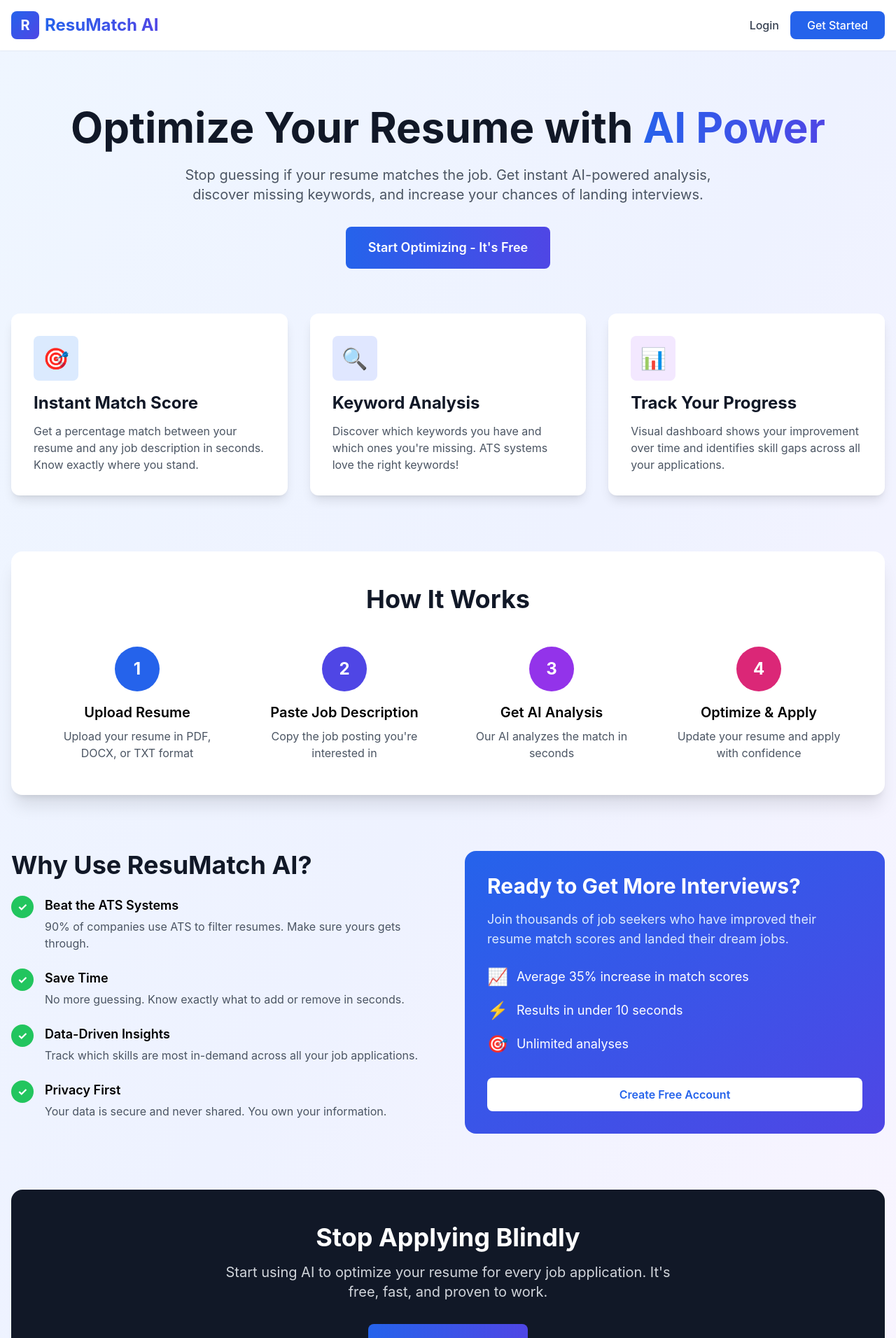
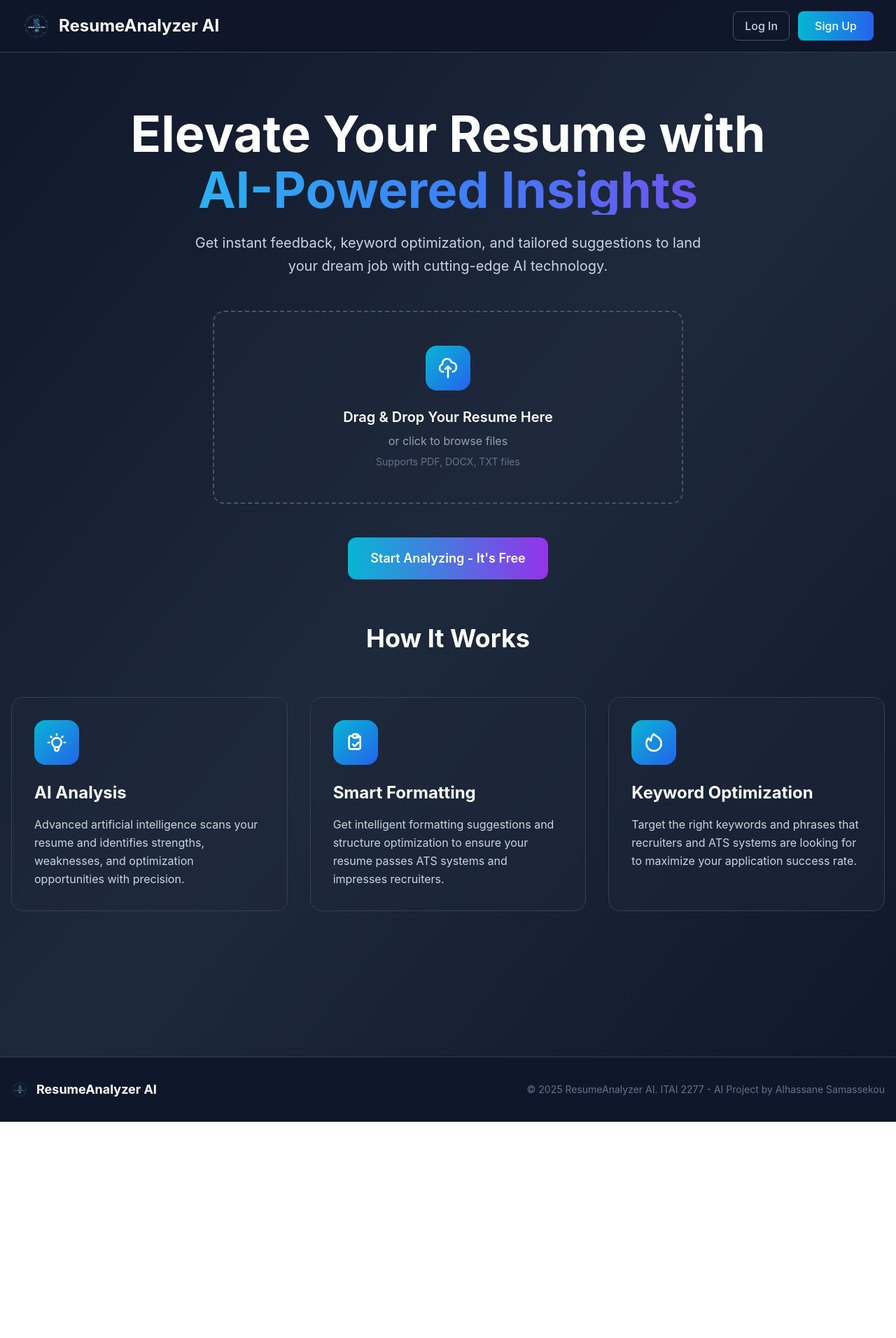
Before and after one commit to asamassekou10/resumatch-ai, a React (Create React App) app in the folder frontend/: page / in a window 1280 px wide. Shown: the top 1912 px of the page at 70% size. After the commit the page ends 1603 px from the top, so only its background shows below. Built offline with nearby package versions, Linux system fonts and the light colour scheme.

Commit message:
WIP: local changes before pulling

```diff
--- a/frontend/public/index.html
+++ b/frontend/public/index.html
@@ -4,10 +4,10 @@
     <meta charset="utf-8" />
     <link rel="icon" href="%PUBLIC_URL%/favicon.ico" />
     <meta name="viewport" content="width=device-width, initial-scale=1" />
-    <meta name="theme-color" content="#000000" />
+    <meta name="theme-color" content="#2563eb" />
     <meta
       name="description"
-      content="Web site created using create-react-app"
+      content="ResumeAnalyzer AI - Professional resume analysis and optimization platform powered by artificial intelligence"
     />
     <link rel="apple-touch-icon" href="%PUBLIC_URL%/logo192.png" />
     <!--
@@ -27,7 +27,7 @@
           <!-- Tailwind CSS CDN -->
     <script src="https://cdn.tailwindcss.com"></script>
 
-    <title>React App</title>
+    <title>ResumeAnalyzer AI - Professional Resume Optimization</title>
   </head>
   <body>
     <noscript>You need to enable JavaScript to run this app.</noscript>
--- a/frontend/src/App.jsx
+++ b/frontend/src/App.jsx
@@ -20,6 +20,7 @@
   const [optimizedResume, setOptimizedResume] = useState(null);
   const [coverLetter, setCoverLetter] = useState(null);
   const [generatingAI, setGeneratingAI] = useState(false);
+  const [landingResumeFile, setLandingResumeFile] = useState(null);
 
   useEffect(() => {
     if (token) {
@@ -225,30 +226,34 @@
 
   if (view === 'landing') {
     return (
-      <div className="min-h-screen bg-gradient-to-br from-blue-50 via-indigo-50 to-purple-50">
+      <div className="min-h-screen bg-gradient-to-br from-slate-900 via-slate-800 to-slate-900">
         {/* Navigation */}
-        <nav className="bg-white shadow-sm">
-          <div className="max-w-7xl mx-auto px-4 py-4 flex justify-between items-center">
-            <div className="flex items-center gap-2">
-              <div className="w-10 h-10 bg-gradient-to-br from-blue-600 to-indigo-600 rounded-lg flex items-center justify-center">
-                <span className="text-white font-bold text-xl">R</span>
-              </div>
-              <h1 className="text-2xl font-bold bg-gradient-to-r from-blue-600 to-indigo-600 bg-clip-text text-transparent">
-                ResuMatch AI
+        <nav className="bg-slate-900/95 backdrop-blur-sm border-b border-slate-700 sticky top-0 z-50">
+          <div className="max-w-7xl mx-auto px-4 sm:px-6 lg:px-8 py-4 flex justify-between items-center">
+            <div className="flex items-center gap-3">
+              <img
+                src="/logo192.png"
+                alt="ResumeAnalyzer AI Logo"
+                className="w-8 h-8 sm:w-10 sm:h-10 object-contain"
+              />
+              <h1 className="text-xl sm:text-2xl font-bold text-white">
+                ResumeAnalyzer AI
               </h1>
             </div>
-            <div className="flex gap-4">
+
+
+            <div className="flex gap-3">
               <button
                 onClick={() => setView('login')}
-                className="text-gray-700 hover:text-blue-600 transition font-medium"
+                className="border border-slate-600 text-slate-300 hover:border-cyan-400 hover:text-cyan-400 transition px-4 py-2 rounded-lg font-medium"
               >
-                Login
+                Log In
               </button>
               <button
                 onClick={() => setView('register')}
-                className="bg-blue-600 text-white px-6 py-2 rounded-lg hover:bg-blue-700 transition font-medium"
+                className="bg-gradient-to-r from-cyan-500 to-blue-600 hover:from-cyan-400 hover:to-blue-500 text-white px-6 py-2 rounded-lg font-medium transition shadow-lg hover:shadow-cyan-500/25"
               >
-                Get Started
+                Sign Up
               </button>
             </div>
           </div>
@@ -257,192 +262,145 @@
         {/* Hero Section */}
         <div className="max-w-7xl mx-auto px-4 py-20">
           <div className="text-center mb-16">
-            <h2 className="text-5xl md:text-6xl font-bold text-gray-900 mb-6">
-              Optimize Your Resume with
-              <span className="bg-gradient-to-r from-blue-600 to-indigo-600 bg-clip-text text-transparent"> AI Power</span>
-            </h2>
-            <p className="text-xl text-gray-600 mb-8 max-w-3xl mx-auto">
-              Stop guessing if your resume matches the job. Get instant AI-powered analysis,
-              discover missing keywords, and increase your chances of landing interviews.
+            <h1 className="text-5xl md:text-7xl font-bold text-white mb-6 leading-tight">
+              Elevate Your Resume with
+              <span className="bg-gradient-to-r from-cyan-400 via-blue-500 to-purple-600 bg-clip-text text-transparent block mt-2">
+                AI-Powered Insights
+              </span>
+            </h1>
+            <p className="text-xl text-slate-300 mb-12 max-w-3xl mx-auto leading-relaxed">
+              Get instant feedback, keyword optimization, and tailored suggestions to land your dream job with cutting-edge AI technology.
             </p>
+
+            {/* Drag & Drop Upload Area */}
+            <div className="max-w-2xl mx-auto mb-12">
+              <div
+                className="border-2 border-dashed border-slate-600 bg-slate-800/50 backdrop-blur-sm rounded-2xl p-12 hover:border-cyan-400 hover:bg-slate-800/70 transition-all duration-300 group cursor-pointer"
+                onClick={() => document.getElementById('landing-file-input').click()}
+                onDragOver={(e) => {
+                  e.preventDefault();
+                  e.currentTarget.classList.add('border-cyan-400', 'bg-slate-800/70');
+                }}
+                onDragLeave={(e) => {
+                  e.currentTarget.classList.remove('border-cyan-400', 'bg-slate-800/70');
+                }}
+                onDrop={(e) => {
+                  e.preventDefault();
+                  e.currentTarget.classList.remove('border-cyan-400', 'bg-slate-800/70');
+                  const files = e.dataTransfer.files;
+                  if (files.length > 0) {
+                    setLandingResumeFile(files[0]);
+                  }
+                }}
+              >
+                <input
+                  id="landing-file-input"
+                  type="file"
+                  accept=".pdf,.docx,.txt"
+                  onChange={(e) => setLandingResumeFile(e.target.files[0])}
+                  className="hidden"
+                />
+                <div className="flex flex-col items-center gap-6">
+                  <div className="w-16 h-16 bg-gradient-to-br from-cyan-500 to-blue-600 rounded-2xl flex items-center justify-center group-hover:scale-110 transition-transform duration-300">
+                    <svg className="w-8 h-8 text-white" fill="none" stroke="currentColor" viewBox="0 0 24 24">
+                      <path strokeLinecap="round" strokeLinejoin="round" strokeWidth={2} d="M7 16a4 4 0 01-.88-7.903A5 5 0 1115.9 6L16 6a5 5 0 011 9.9M15 13l-3-3m0 0l-3 3m3-3v12" />
+                    </svg>
+                  </div>
+                  <div className="text-center">
+                    {landingResumeFile ? (
+                      <>
+                        <h3 className="text-xl font-semibold text-green-400 mb-2">✓ File Selected</h3>
+                        <p className="text-slate-300">{landingResumeFile.name}</p>
+                        <p className="text-sm text-slate-500 mt-2">Click "Start Analyzing" to continue</p>
+                      </>
+                    ) : (
+                      <>
+                        <h3 className="text-xl font-semibold text-white mb-2">Drag & Drop Your Resume Here</h3>
+                        <p className="text-slate-400">or click to browse files</p>
+                        <p className="text-sm text-slate-500 mt-2">Supports PDF, DOCX, TXT files</p>
+                      </>
+                    )}
+                  </div>
+                </div>
+              </div>
+            </div>
+
             <button
-              onClick={() => setView('register')}
-              className="bg-gradient-to-r from-blue-600 to-indigo-600 text-white px-8 py-4 rounded-lg text-lg font-semibold hover:shadow-lg transition transform hover:scale-105"
+              onClick={() => {
+                if (landingResumeFile) {
+                  // Store the file for later use and redirect to register
+                  setResumeFile(landingResumeFile);
+                  setView('register');
+                } else {
+                  setView('register');
+                }
+              }}
+              className="bg-gradient-to-r from-cyan-500 to-purple-600 hover:from-cyan-400 hover:to-purple-500 text-white px-8 py-4 rounded-xl text-lg font-semibold hover:shadow-2xl hover:shadow-cyan-500/25 transition-all duration-300 transform hover:scale-105"
             >
-              Start Optimizing - It's Free
+              {landingResumeFile ? 'Continue to Sign Up' : 'Start Analyzing - It\'s Free'}
             </button>
           </div>
 
-          {/* Feature Cards */}
-          <div className="grid md:grid-cols-3 gap-8 mb-20">
-            <div className="bg-white rounded-xl shadow-lg p-8 hover:shadow-xl transition">
-              <div className="w-16 h-16 bg-blue-100 rounded-lg flex items-center justify-center mb-4">
-                <span className="text-3xl">🎯</span>
+          {/* Key Features Section */}
+          <div className="mb-32">
+            <h2 className="text-4xl font-bold text-center text-white mb-16">How It Works</h2>
+            <div className="grid md:grid-cols-3 gap-8">
+              <div className="bg-slate-800/50 backdrop-blur-sm border border-slate-700 rounded-2xl p-8 hover:border-cyan-400 hover:bg-slate-800/70 transition-all duration-300 group">
+                <div className="w-16 h-16 bg-gradient-to-br from-cyan-500 to-blue-600 rounded-2xl flex items-center justify-center mb-6 group-hover:scale-110 transition-transform duration-300">
+                  <svg className="w-8 h-8 text-white" fill="none" stroke="currentColor" viewBox="0 0 24 24">
+                    <path strokeLinecap="round" strokeLinejoin="round" strokeWidth={2} d="M9.663 17h4.673M12 3v1m6.364 1.636l-.707.707M21 12h-1M4 12H3m3.343-5.657l-.707-.707m2.828 9.9a5 5 0 117.072 0l-.548.547A3.374 3.374 0 0014 18.469V19a2 2 0 11-4 0v-.531c0-.895-.356-1.754-.988-2.386l-.548-.547z" />
+                  </svg>
+                </div>
+                <h3 className="text-2xl font-bold text-white mb-4">AI Analysis</h3>
+                <p className="text-slate-300 leading-relaxed">
+                  Advanced artificial intelligence scans your resume and identifies strengths, weaknesses, and optimization opportunities with precision.
+                </p>
               </div>
-              <h3 className="text-2xl font-bold text-gray-900 mb-3">Instant Match Score</h3>
-              <p className="text-gray-600">
-                Get a percentage match between your resume and any job description in seconds.
-                Know exactly where you stand.
-              </p>
-            </div>
 
-            <div className="bg-white rounded-xl shadow-lg p-8 hover:shadow-xl transition">
-              <div className="w-16 h-16 bg-indigo-100 rounded-lg flex items-center justify-center mb-4">
-                <span className="text-3xl">🔍</span>
+              <div className="bg-slate-800/50 backdrop-blur-sm border border-slate-700 rounded-2xl p-8 hover:border-cyan-400 hover:bg-slate-800/70 transition-all duration-300 group">
+                <div className="w-16 h-16 bg-gradient-to-br from-cyan-500 to-blue-600 rounded-2xl flex items-center justify-center mb-6 group-hover:scale-110 transition-transform duration-300">
+                  <svg className="w-8 h-8 text-white" fill="none" stroke="currentColor" viewBox="0 0 24 24">
+                    <path strokeLinecap="round" strokeLinejoin="round" strokeWidth={2} d="M9 5H7a2 2 0 00-2 2v10a2 2 0 002 2h8a2 2 0 002-2V7a2 2 0 00-2-2h-2M9 5a2 2 0 002 2h2a2 2 0 002-2M9 5a2 2 0 012-2h2a2 2 0 012 2m-6 9l2 2 4-4" />
+                  </svg>
+                </div>
+                <h3 className="text-2xl font-bold text-white mb-4">Smart Formatting</h3>
+                <p className="text-slate-300 leading-relaxed">
+                  Get intelligent formatting suggestions and structure optimization to ensure your resume passes ATS systems and impresses recruiters.
+                </p>
               </div>
-              <h3 className="text-2xl font-bold text-gray-900 mb-3">Keyword Analysis</h3>
-              <p className="text-gray-600">
-                Discover which keywords you have and which ones you're missing.
-                ATS systems love the right keywords!
-              </p>
-            </div>
 
-            <div className="bg-white rounded-xl shadow-lg p-8 hover:shadow-xl transition">
-              <div className="w-16 h-16 bg-purple-100 rounded-lg flex items-center justify-center mb-4">
-                <span className="text-3xl">📊</span>
-              </div>
-              <h3 className="text-2xl font-bold text-gray-900 mb-3">Track Your Progress</h3>
-              <p className="text-gray-600">
-                Visual dashboard shows your improvement over time and identifies skill gaps
-                across all your applications.
-              </p>
-            </div>
-          </div>
-
-          {/* How It Works */}
-          <div className="bg-white rounded-2xl shadow-xl p-12 mb-20">
-            <h2 className="text-4xl font-bold text-center text-gray-900 mb-12">
-              How It Works
-            </h2>
-            <div className="grid md:grid-cols-4 gap-8">
-              <div className="text-center">
-                <div className="w-16 h-16 bg-blue-600 rounded-full flex items-center justify-center mx-auto mb-4 text-white font-bold text-2xl">
-                  1
+              <div className="bg-slate-800/50 backdrop-blur-sm border border-slate-700 rounded-2xl p-8 hover:border-cyan-400 hover:bg-slate-800/70 transition-all duration-300 group">
+                <div className="w-16 h-16 bg-gradient-to-br from-cyan-500 to-blue-600 rounded-2xl flex items-center justify-center mb-6 group-hover:scale-110 transition-transform duration-300">
+                  <svg className="w-8 h-8 text-white" fill="none" stroke="currentColor" viewBox="0 0 24 24">
+                    <path strokeLinecap="round" strokeLinejoin="round" strokeWidth={2} d="M17.657 18.657A8 8 0 016.343 7.343S7 9 9 10c0-2 .5-5 2.986-7C14 5 16.09 5.777 17.656 7.343A7.975 7.975 0 0120 13a7.975 7.975 0 01-2.343 5.657z" />
+                  </svg>
                 </div>
-                <h4 className="text-xl font-semibold mb-2">Upload Resume</h4>
-                <p className="text-gray-600">Upload your resume in PDF, DOCX, or TXT format</p>
-              </div>
-              <div className="text-center">
-                <div className="w-16 h-16 bg-indigo-600 rounded-full flex items-center justify-center mx-auto mb-4 text-white font-bold text-2xl">
-                  2
-                </div>
-                <h4 className="text-xl font-semibold mb-2">Paste Job Description</h4>
-                <p className="text-gray-600">Copy the job posting you're interested in</p>
-              </div>
-              <div className="text-center">
-                <div className="w-16 h-16 bg-purple-600 rounded-full flex items-center justify-center mx-auto mb-4 text-white font-bold text-2xl">
-                  3
-                </div>
-                <h4 className="text-xl font-semibold mb-2">Get AI Analysis</h4>
-                <p className="text-gray-600">Our AI analyzes the match in seconds</p>
-              </div>
-              <div className="text-center">
-                <div className="w-16 h-16 bg-pink-600 rounded-full flex items-center justify-center mx-auto mb-4 text-white font-bold text-2xl">
-                  4
-                </div>
-                <h4 className="text-xl font-semibold mb-2">Optimize & Apply</h4>
-                <p className="text-gray-600">Update your resume and apply with confidence</p>
+                <h3 className="text-2xl font-bold text-white mb-4">Keyword Optimization</h3>
+                <p className="text-slate-300 leading-relaxed">
+                  Target the right keywords and phrases that recruiters and ATS systems are looking for to maximize your application success rate.
+                </p>
               </div>
             </div>
           </div>
 
-          {/* Why Use ResuMatch */}
-          <div className="grid md:grid-cols-2 gap-12 mb-20">
-            <div>
-              <h2 className="text-4xl font-bold text-gray-900 mb-6">
-                Why Use ResuMatch AI?
-              </h2>
-              <div className="space-y-6">
-                <div className="flex gap-4">
-                  <div className="w-8 h-8 bg-green-500 rounded-full flex items-center justify-center flex-shrink-0">
-                    <span className="text-white font-bold">✓</span>
-                  </div>
-                  <div>
-                    <h4 className="font-semibold text-lg mb-1">Beat the ATS Systems</h4>
-                    <p className="text-gray-600">90% of companies use ATS to filter resumes. Make sure yours gets through.</p>
-                  </div>
-                </div>
-                <div className="flex gap-4">
-                  <div className="w-8 h-8 bg-green-500 rounded-full flex items-center justify-center flex-shrink-0">
-                    <span className="text-white font-bold">✓</span>
-                  </div>
-                  <div>
-                    <h4 className="font-semibold text-lg mb-1">Save Time</h4>
-                    <p className="text-gray-600">No more guessing. Know exactly what to add or remove in seconds.</p>
-                  </div>
-                </div>
-                <div className="flex gap-4">
-                  <div className="w-8 h-8 bg-green-500 rounded-full flex items-center justify-center flex-shrink-0">
-                    <span className="text-white font-bold">✓</span>
-                  </div>
-                  <div>
-                    <h4 className="font-semibold text-lg mb-1">Data-Driven Insights</h4>
-                    <p className="text-gray-600">Track which skills are most in-demand across all your job applications.</p>
-                  </div>
-                </div>
-                <div className="flex gap-4">
-                  <div className="w-8 h-8 bg-green-500 rounded-full flex items-center justify-center flex-shrink-0">
-                    <span className="text-white font-bold">✓</span>
-                  </div>
-                  <div>
-                    <h4 className="font-semibold text-lg mb-1">Privacy First</h4>
-                    <p className="text-gray-600">Your data is secure and never shared. You own your information.</p>
-                  </div>
-                </div>
-              </div>
-            </div>
-            <div className="bg-gradient-to-br from-blue-600 to-indigo-600 rounded-2xl p-8 text-white">
-              <h3 className="text-3xl font-bold mb-4">Ready to Get More Interviews?</h3>
-              <p className="text-blue-100 mb-6 text-lg">
-                Join thousands of job seekers who have improved their resume match scores
-                and landed their dream jobs.
-              </p>
-              <div className="space-y-4 mb-8">
-                <div className="flex items-center gap-3">
-                  <span className="text-2xl">📈</span>
-                  <span className="text-lg">Average 35% increase in match scores</span>
-                </div>
-                <div className="flex items-center gap-3">
-                  <span className="text-2xl">⚡</span>
-                  <span className="text-lg">Results in under 10 seconds</span>
-                </div>
-                <div className="flex items-center gap-3">
-                  <span className="text-2xl">🎯</span>
-                  <span className="text-lg">Unlimited analyses</span>
-                </div>
-              </div>
-              <button
-                onClick={() => setView('register')}
-                className="bg-white text-blue-600 px-8 py-3 rounded-lg font-semibold hover:shadow-lg transition w-full"
-              >
-                Create Free Account
-              </button>
-            </div>
-          </div>
-
-          {/* Final CTA */}
-          <div className="text-center bg-gray-900 rounded-2xl p-12">
-            <h2 className="text-4xl font-bold text-white mb-4">
-              Stop Applying Blindly
-            </h2>
-            <p className="text-gray-300 text-xl mb-8 max-w-2xl mx-auto">
-              Start using AI to optimize your resume for every job application.
-              It's free, fast, and proven to work.
-            </p>
-            <button
-              onClick={() => setView('register')}
-              className="bg-gradient-to-r from-blue-600 to-indigo-600 text-white px-8 py-4 rounded-lg text-lg font-semibold hover:shadow-lg transition"
-            >
-              Get Started Now →
-            </button>
-          </div>
         </div>
 
         {/* Footer */}
-        <footer className="bg-gray-900 text-gray-400 py-8">
-          <div className="max-w-7xl mx-auto px-4 text-center">
-            <p>&copy; 2025 ResuMatch AI. Built for job seekers.</p>
-            <p className="text-sm mt-2">ITAI 2277 - AI Project by Alhassane Samassekou</p>
+        <footer className="bg-slate-900 border-t border-slate-700 py-8">
+          <div className="max-w-7xl mx-auto px-4">
+            <div className="flex flex-col md:flex-row justify-between items-center">
+              <div className="flex items-center gap-3 mb-4 md:mb-0">
+                <img
+                  src="/logo192.png"
+                  alt="ResumeAnalyzer AI Logo"
+                  className="w-6 h-6 object-contain"
+                />
+                <h3 className="text-lg font-bold text-white">ResumeAnalyzer AI</h3>
+              </div>
+              <p className="text-slate-500 text-sm">
+                &copy; 2025 ResumeAnalyzer AI. ITAI 2277 - AI Project by Alhassane Samassekou
+              </p>
+            </div>
           </div>
         </footer>
       </div>
@@ -508,26 +466,36 @@
   return (
     <div className="min-h-screen bg-gray-50">
       <nav className="bg-white shadow-sm">
-        <div className="max-w-7xl mx-auto px-4 py-4 flex justify-between items-center">
-          <h1 className="text-2xl font-bold text-gray-800">AI Resume Optimizer</h1>
-          <div className="flex gap-4">
+        <div className="max-w-7xl mx-auto px-4 sm:px-6 lg:px-8 py-4 flex justify-between items-center">
+          <div className="flex items-center gap-2 sm:gap-3">
+            <img
+              src="/logo192.png"
+              alt="ResumeAnalyzer AI Logo"
+              className="w-6 h-6 sm:w-8 sm:h-8 object-contain"
+            />
+            <h1 className="text-lg sm:text-xl lg:text-2xl font-bold text-gray-800">ResumeAnalyzer AI</h1>
+          </div>
+          <div className="flex gap-1 sm:gap-2 lg:gap-4">
             <button
               onClick={() => setView('dashboard')}
-              className="text-gray-700 hover:text-blue-600 transition"
+              className="text-gray-700 hover:text-blue-600 transition text-xs sm:text-sm lg:text-base px-1 sm:px-2"
             >
-              Dashboard
+              <span className="hidden sm:inline">Dashboard</span>
+              <span className="sm:hidden">Dash</span>
             </button>
             <button
               onClick={() => setView('analyze')}
-              className="bg-blue-600 text-white px-4 py-2 rounded-lg hover:bg-blue-700 transition"
+              className="bg-blue-600 text-white px-2 sm:px-3 lg:px-4 py-1 sm:py-1.5 lg:py-2 rounded-lg hover:bg-blue-700 transition text-xs sm:text-sm lg:text-base"
             >
-              New Analysis
+              <span className="hidden sm:inline">New Analysis</span>
+              <span className="sm:hidden">New</span>
             </button>
             <button
               onClick={handleLogout}
-              className="text-gray-700 hover:text-red-600 transition"
+              className="text-gray-700 hover:text-red-600 transition text-xs sm:text-sm lg:text-base px-1 sm:px-2"
             >
-              Logout
+              <span className="hidden sm:inline">Logout</span>
+              <span className="sm:hidden">Exit</span>
             </button>
           </div>
         </div>
```
Also changed, not shown: frontend/public/logo192.png, frontend/src/Logo.png (added).
